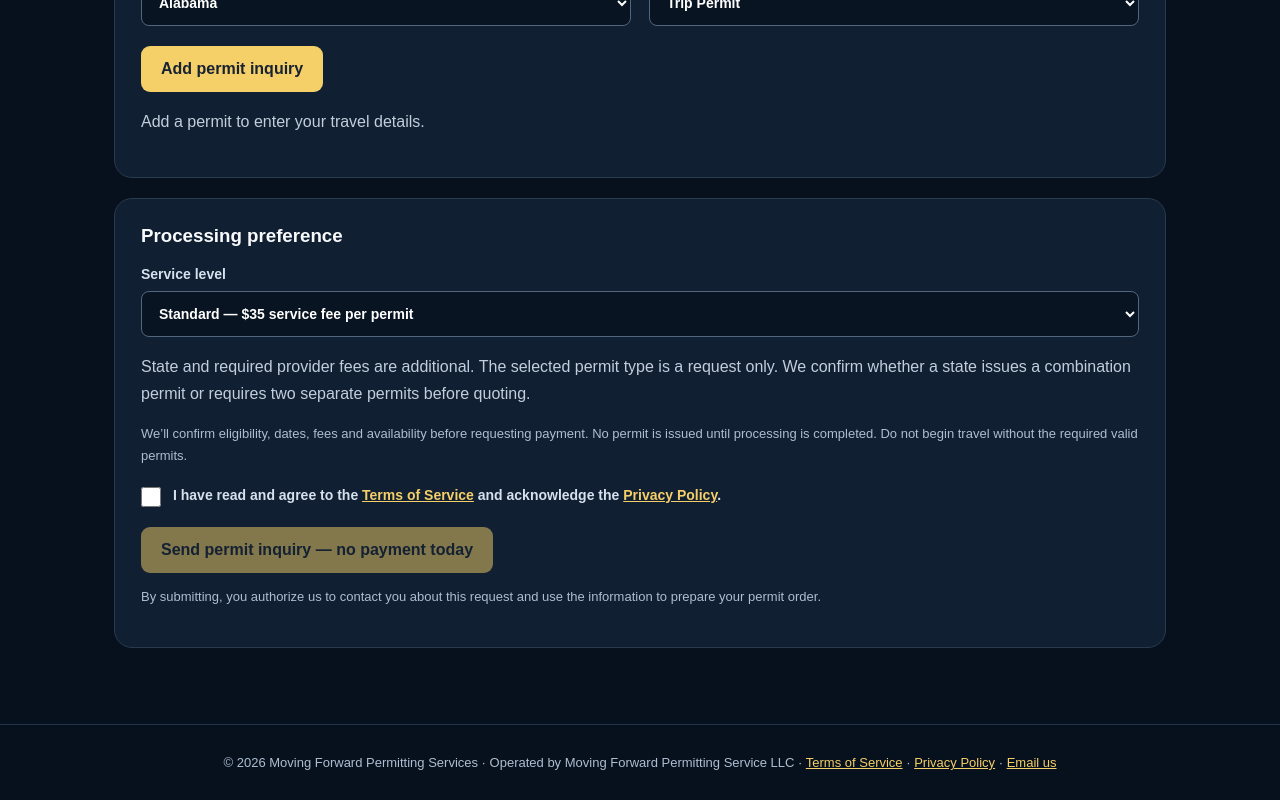
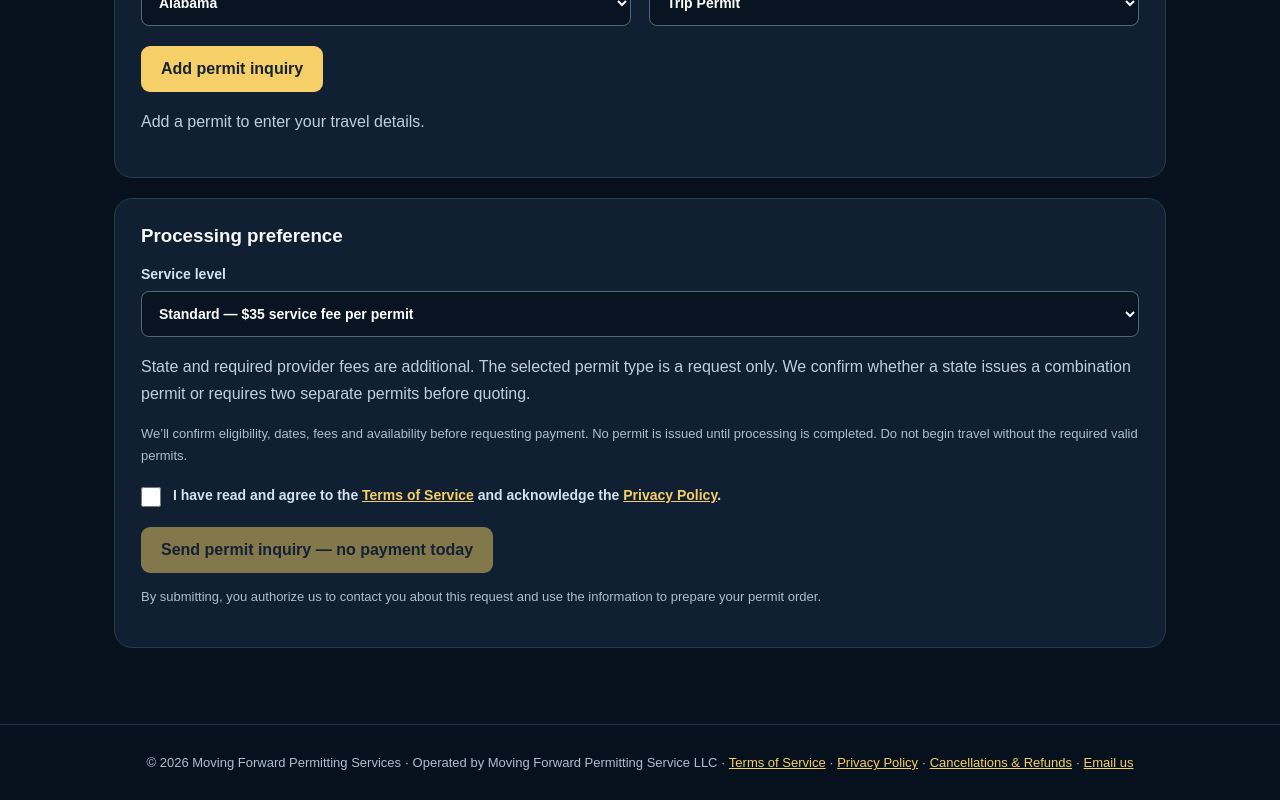
Before and after one commit to movingforwardpermitting/moving-forward-permits, a Next.js app: page / in a window 1280 px wide. Shown: the part 1775-2575 px from the top of the page. Built offline with nearby package versions, Linux system fonts and the light colour scheme.

Commit message:
Link cancellation and refund policy from public website footer

```diff
--- a/app/page.js
+++ b/app/page.js
@@ -95,6 +95,6 @@ export default function Home() {
         </div>
         <div className="card"><h3>Processing preference</h3><label>Service level<select value={rush?'rush':'standard'} onChange={e=>setRush(e.target.value==='rush')}><option value="standard">Standard — $35 service fee per permit</option><option value="rush">Request rush — $50 service fee per permit</option></select></label><p>State and required provider fees are additional. The selected permit type is a request only. We confirm whether a state issues a combination permit or requires two separate permits before quoting.</p><p className="note">We’ll confirm eligibility, dates, fees and availability before requesting payment. No permit is issued until processing is completed. Do not begin travel without the required valid permits.</p><label style={{display:'flex',alignItems:'flex-start',gap:12,margin:'20px 0'}}><input type="checkbox" required checked={acceptedTerms} onChange={e=>setAcceptedTerms(e.target.checked)} style={{width:20,height:20,margin:0,flexShrink:0}}/><span>I have read and agree to the <a href="/terms" target="_blank" rel="noopener noreferrer">Terms of Service</a> and acknowledge the <a href="/privacy" target="_blank" rel="noopener noreferrer">Privacy Policy</a>.</span></label><button disabled={busy||!items.length||!acceptedTerms} type="submit">{busy?'Submitting…':'Send permit inquiry — no payment today'}</button><p className="note">By submitting, you authorize us to contact you about this request and use the information to prepare your permit order.</p></div>
       </form>}
-    </section><footer>© {new Date().getFullYear()} Moving Forward Permitting Services · Operated by Moving Forward Permitting Service LLC · <a href="/terms">Terms of Service</a> · <a href="/privacy">Privacy Policy</a> · <a href="mailto:movingforwardpermitting@gmail.com">Email us</a></footer>
+    </section><footer>© {new Date().getFullYear()} Moving Forward Permitting Services · Operated by Moving Forward Permitting Service LLC · <a href="/terms">Terms of Service</a> · <a href="/privacy">Privacy Policy</a> · <a href="/refunds">Cancellations & Refunds</a> · <a href="mailto:movingforwardpermitting@gmail.com">Email us</a></footer>
   </main>;
 }
```
